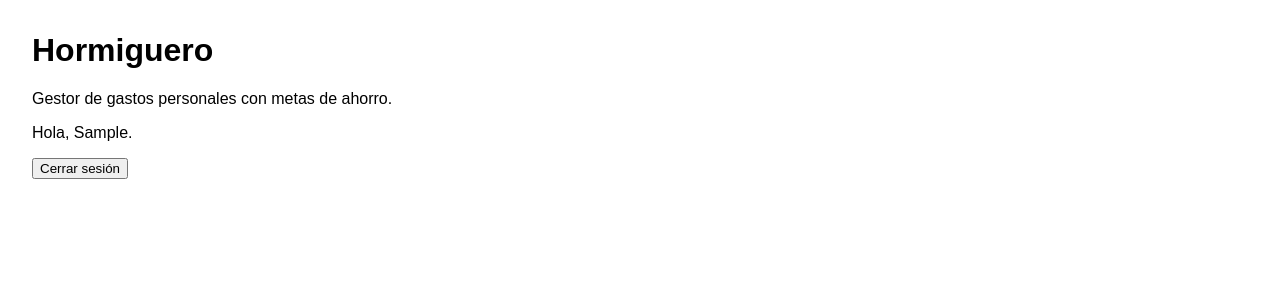
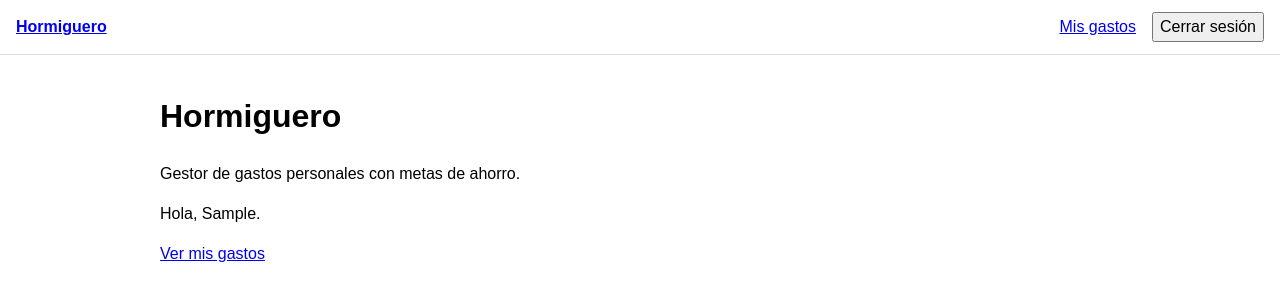
Before and after one commit to JuanDR403/Hormiguero, a Django app: page / in a window 1280 px wide. Shown: the top 301 px of the page. Run offline with Django 5.2, Linux system fonts and the light colour scheme; the visitor is signed in with stand-in values (Sample User, id 1).

Commit message:
feat: plantilla base con viewport y main; inicio hereda de ella
Co-Authored-By: Claude Opus 5.5 <noreply@anthropic.com>

```diff
--- a/static/estilos.css
+++ b/static/estilos.css
@@ -1 +1,43 @@
-body { font-family: sans-serif; margin: 2rem; }
+body { font-family: sans-serif; margin: 0; line-height: 1.5; }
+
+main { max-width: 60rem; margin: 0 auto; padding: 1rem; }
+
+:focus-visible { outline: 3px solid #D97706; outline-offset: 2px; }
+
+h1, h2 { text-wrap: balance; }
+
+a, button { touch-action: manipulation; }
+a:hover { text-decoration-thickness: 2px; }
+button { font: inherit; cursor: pointer; }
+button:hover { filter: brightness(0.92); }
+select { background-color: #fff; color: #111; }
+
+.saltar { position: absolute; left: -999px; }
+.saltar:focus { left: 1rem; top: 1rem; background: #fff; padding: 0.5rem; }
+
+.encabezado {
+  display: flex;
+  flex-wrap: wrap;
+  align-items: center;
+  gap: 1rem;
+  padding: 0.75rem 1rem;
+  border-bottom: 1px solid #ddd;
+}
+.encabezado .marca { font-weight: bold; margin-right: auto; }
+.encabezado form { margin: 0; }
+
+.mensajes { padding: 0.5rem 1rem; background: #ecfdf3; border: 1px solid #a6f4c5; }
+
+.bloque { margin-block: 1.5rem; }
+
+.campo { display: flex; flex-direction: column; gap: 0.25rem; margin-bottom: 0.75rem; max-width: 24rem; }
+.campo input, .campo select { font: inherit; padding: 0.4rem; }
+.error { color: #B42318; margin: 0; }
+
+.tabla-desplazable { overflow-x: auto; }
+table { border-collapse: collapse; width: 100%; }
+caption { text-align: left; padding-bottom: 0.5rem; }
+th, td { padding: 0.5rem; border-bottom: 1px solid #ddd; text-align: left; }
+td { overflow-wrap: anywhere; }
+td form { margin: 0; }
+.numero { text-align: right; font-variant-numeric: tabular-nums; white-space: nowrap; }
--- /dev/null
+++ b/templates/base.html
@@ -0,0 +1,36 @@
+{% load static %}
+<!doctype html>
+<html lang="es">
+<head>
+  <meta charset="utf-8">
+  <meta name="viewport" content="width=device-width, initial-scale=1">
+  <title>{% block titulo %}{% endblock %} · Hormiguero</title>
+  <link rel="stylesheet" href="{% static 'estilos.css' %}">
+</head>
+<body>
+  <a class="saltar" href="#contenido">Saltar al contenido</a>
+  <header class="encabezado">
+    <a class="marca" href="{% url 'inicio' %}" translate="no">Hormiguero</a>
+    {% if user.is_authenticated %}
+      <nav aria-label="Principal">
+        <a href="{% url 'lista_gastos' %}">Mis gastos</a>
+      </nav>
+      <form method="post" action="{% url 'logout' %}">
+        {% csrf_token %}
+        <button type="submit">Cerrar sesión</button>
+      </form>
+    {% endif %}
+  </header>
+
+  <main id="contenido">
+    {% if messages %}
+      <div class="mensajes" role="status">
+        {% for mensaje in messages %}
+          <p>{{ mensaje }}</p>
+        {% endfor %}
+      </div>
+    {% endif %}
+    {% block contenido %}{% endblock %}
+  </main>
+</body>
+</html>
--- a/templates/inicio.html
+++ b/templates/inicio.html
@@ -1,22 +1,14 @@
-{% load static %}
-<!doctype html>
-<html lang="es">
-<head>
-  <meta charset="utf-8">
-  <title>Hormiguero</title>
-  <link rel="stylesheet" href="{% static 'estilos.css' %}">
-</head>
-<body>
+{% extends "base.html" %}
+
+{% block titulo %}Inicio{% endblock %}
+
+{% block contenido %}
   <h1>Hormiguero</h1>
   <p>Gestor de gastos personales con metas de ahorro.</p>
   {% if user.is_authenticated %}
     <p>Hola, {{ user.first_name }}.</p>
-    <form method="post" action="{% url 'logout' %}">
-      {% csrf_token %}
-      <button type="submit">Cerrar sesión</button>
-    </form>
+    <p><a href="{% url 'lista_gastos' %}">Ver mis gastos</a></p>
   {% else %}
     <p><a href="{% url 'login' %}">Iniciar sesión</a> · <a href="{% url 'registro' %}">Crear cuenta</a></p>
   {% endif %}
-</body>
-</html>
+{% endblock %}
```
